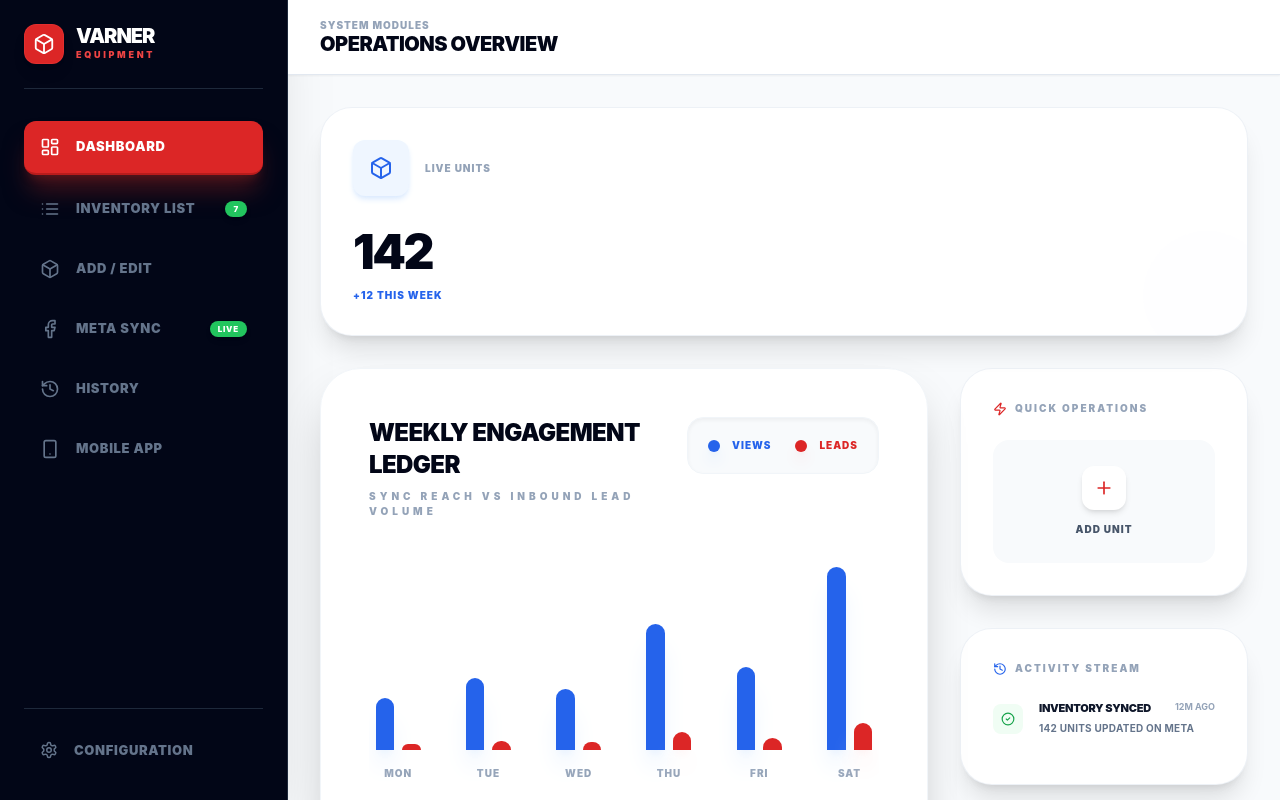
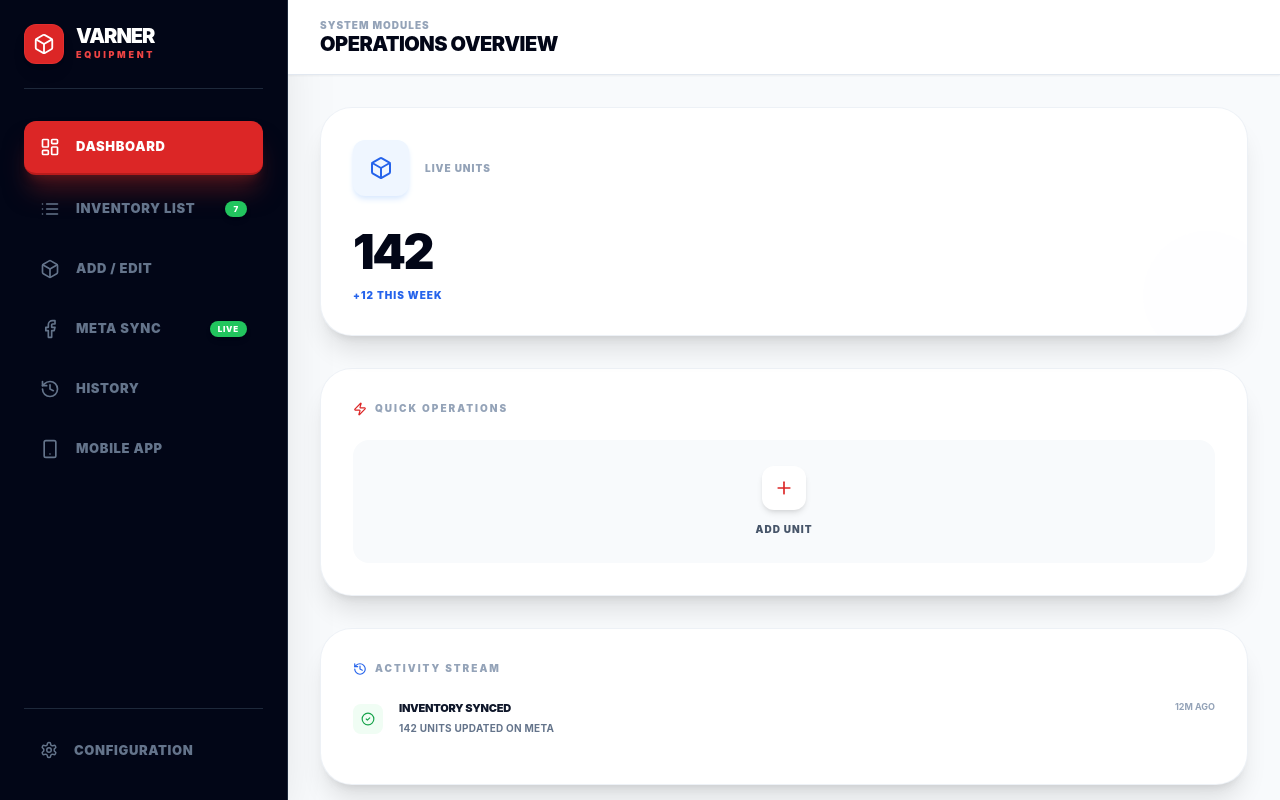
Before and after one commit to gmajors1326/varner-preview, a React (Vite) app: page / in a window 1280 px wide. Built offline with nearby package versions, Linux system fonts and the light colour scheme; the HTML template or start-up script is replaced by a standard one.

Commit message:
feat: remove Weekly Engagement Ledger chart from dashboard

```diff
--- a/src/App.jsx
+++ b/src/App.jsx
@@ -371,16 +371,11 @@ const App = () => {
                   <MetricCard icon={<Box size={24}/>} label="Live Units" value="142" subtext="+12 this week" color="blue" />
                 </div>
 
-                <div className="grid grid-cols-1 xl:grid-cols-3 gap-8">
-                  <div className="xl:col-span-2">
-                    <PerformanceChart />
-                  </div>
-                  <div className="space-y-8">
-                    <QuickActions
-                      onAdd={() => handleAddNewUnit()}
-                    />
-                    <RecentActivity />
-                  </div>
+                <div className="space-y-8">
+                  <QuickActions
+                    onAdd={() => handleAddNewUnit()}
+                  />
+                  <RecentActivity />
                 </div>
               </div>
             )}
@@ -971,54 +966,6 @@ const ActivityItem = ({ icon, title, desc, time, color }) => {
   );
 };
 
-const PerformanceChart = () => {
-  const chartData = [
-    { day: 'MON', leads: 4, views: 120 }, { day: 'TUE', leads: 6, views: 165 }, { day: 'WED', leads: 5, views: 140 },
-    { day: 'THU', leads: 12, views: 290 }, { day: 'FRI', leads: 8, views: 190 }, { day: 'SAT', leads: 18, views: 420 },
-    { day: 'SUN', leads: 14, views: 350 },
-  ];
-  const maxViews = Math.max(...chartData.map(d => d.views));
-
-  return (
-    <div className="bg-white rounded-[2.5rem] p-6 sm:p-12 shadow-2xl border border-slate-100 min-h-[450px] flex flex-col text-slate-950 overflow-hidden relative">
-      <div className="flex flex-col lg:flex-row justify-between items-start gap-6 mb-12">
-        <div className="space-y-2">
-          <h3 className="text-xl sm:text-2xl font-black tracking-tight leading-none uppercase">Weekly Engagement Ledger</h3>
-          <p className="text-[9px] sm:text-[10px] font-black text-slate-400 uppercase tracking-[0.4em] mt-2 font-black">Sync Reach vs Inbound Lead Volume</p>
-        </div>
-        <div className="flex gap-4 sm:gap-6 bg-slate-50 p-3 sm:p-5 rounded-2xl border border-slate-100 shadow-inner w-full lg:w-auto justify-center">
-          <div className="flex items-center gap-2 sm:gap-3 font-black text-[8px] sm:text-[10px] uppercase tracking-widest text-blue-600 font-black"><div className="w-2 h-2 sm:w-3 sm:h-3 rounded-full bg-blue-600 shadow-lg shadow-blue-200"></div> VIEWS</div>
-          <div className="flex items-center gap-2 sm:gap-3 font-black text-[8px] sm:text-[10px] uppercase tracking-widest text-red-600 font-black"><div className="w-2 h-2 sm:w-3 sm:h-3 rounded-full bg-red-600 shadow-lg shadow-red-200"></div> LEADS</div>
-        </div>
-      </div>
-
-      <div className="flex-1 min-h-[250px] w-full overflow-x-auto no-scrollbar pb-2">
-        <div className="flex items-end justify-between gap-4 sm:gap-8 border-b-4 border-slate-50 pb-8 min-w-[600px] h-[250px]">
-          {chartData.map((data, i) => (
-            <div key={i} className="flex flex-col items-center flex-1 gap-4 group h-full justify-end relative">
-              <div className="w-full max-w-[45px] flex items-end justify-center gap-2 h-full relative">
-                <div
-                  className="w-1/2 bg-blue-600 rounded-t-xl transition-all duration-1000 ease-out group-hover:bg-blue-400 relative shadow-xl shadow-blue-100"
-                  style={{ height: `${(data.views / maxViews) * 100}%` }}
-                >
-                   <div className="absolute -top-10 left-1/2 -translate-x-1/2 bg-slate-950 text-white text-[8px] font-black px-2 py-1.5 rounded-lg opacity-0 group-hover:opacity-100 transition-all pointer-events-none shadow-2xl z-20 whitespace-nowrap">{data.views} Views</div>
-                </div>
-                <div
-                  className="w-1/2 bg-red-600 rounded-t-xl transition-all duration-1000 ease-out group-hover:bg-red-400 relative shadow-xl shadow-red-100"
-                  style={{ height: `${(data.leads / maxViews) * 100 * 3.5}%` }}
-                >
-                   <div className="absolute -top-10 left-1/2 -translate-x-1/2 bg-red-600 text-white text-[8px] font-black px-2 py-1.5 rounded-lg opacity-0 group-hover:opacity-100 transition-all pointer-events-none z-20 shadow-2xl whitespace-nowrap">{data.leads} Leads</div>
-                </div>
-              </div>
-              <span className="text-[10px] font-black text-slate-400 uppercase tracking-widest">{data.day}</span>
-            </div>
-          ))}
-        </div>
-      </div>
-    </div>
-  );
-};
-
 const HealthBar = ({ label, value, color }) => (
   <div className="space-y-2">
     <div className="flex justify-between items-center">
```
